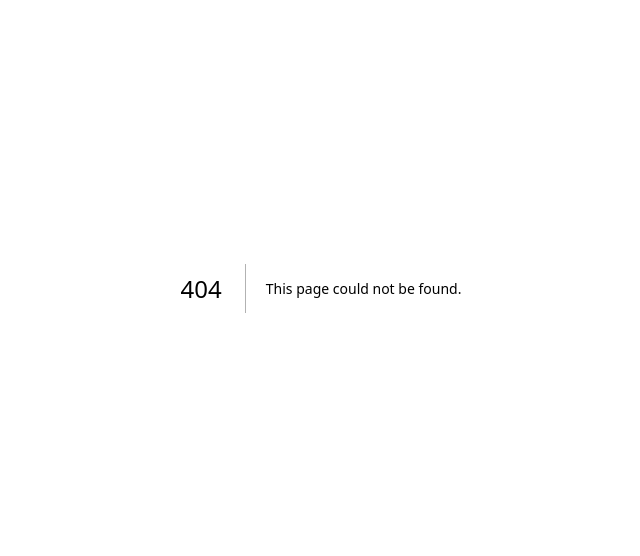
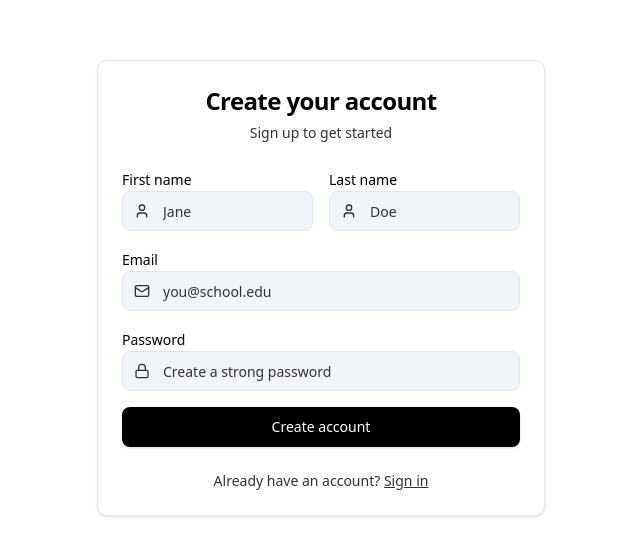
Before and after one commit to dylanparallax/trellis-v4, a Next.js app in the folder apps/web/: page /signup in a window 1280 px wide. Before the commit this address had no page. Shown: the part 112-668 px from the top of the page, without its empty margins (319-959 px from the left). Built offline with nearby package versions, Linux system fonts and the light colour scheme; no server answers.

Commit message:
feat(auth): add signup with first/last name; store in Supabase metadata; link from login

```diff
--- a/apps/web/src/app/login/page.tsx
+++ b/apps/web/src/app/login/page.tsx
@@ -145,6 +145,11 @@ export default function LoginPage() {
               Try Demo Mode
             </Button>
           </div>
+
+          <div className="mt-6 text-center text-sm text-muted-foreground">
+            Don’t have an account?{' '}
+            <a href="/signup" className="underline">Create one</a>
+          </div>
         </CardContent>
       </Card>
     </div>
--- /dev/null
+++ b/apps/web/src/app/signup/page.tsx
@@ -0,0 +1,153 @@
+'use client'
+
+import { useState } from 'react'
+import { useRouter } from 'next/navigation'
+import { Card, CardContent, CardDescription, CardHeader, CardTitle } from '@/components/ui/card'
+import { Button } from '@/components/ui/button'
+import { Input } from '@/components/ui/input'
+import Link from 'next/link'
+import { Mail, Lock, User } from 'lucide-react'
+import { isSupabaseConfigured, signUpWithEmail } from '@/lib/auth/supabase'
+
+export default function SignupPage() {
+  const [firstName, setFirstName] = useState('')
+  const [lastName, setLastName] = useState('')
+  const [email, setEmail] = useState('')
+  const [password, setPassword] = useState('')
+  const [isLoading, setIsLoading] = useState(false)
+  const [error, setError] = useState('')
+  const [info, setInfo] = useState('')
+
+  const router = useRouter()
+
+  const handleSignup = async (e: React.FormEvent) => {
+    e.preventDefault()
+    setIsLoading(true)
+    setError('')
+    setInfo('')
+
+    try {
+      if (!isSupabaseConfigured) {
+        router.push('/dashboard')
+        return
+      }
+
+      const metadata = {
+        firstName,
+        lastName,
+        name: `${firstName} ${lastName}`.trim(),
+      }
+
+      const { data, error } = await signUpWithEmail(email, password, metadata)
+      if (error) {
+        setError(error.message)
+        return
+      }
+
+      // If email confirmation is enabled, no immediate session.
+      if (!data.session) {
+        setInfo('Account created. Please check your email to verify, then sign in.')
+        return
+      }
+
+      router.push('/dashboard')
+    } catch {
+      setError('Signup failed. Please try again.')
+    } finally {
+      setIsLoading(false)
+    }
+  }
+
+  return (
+    <div className="min-h-screen flex items-center justify-center bg-white p-4">
+      <Card className="w-full max-w-md">
+        <CardHeader className="text-center">
+          <CardTitle className="text-2xl font-bold">Create your account</CardTitle>
+          <CardDescription>Sign up to get started</CardDescription>
+        </CardHeader>
+        <CardContent>
+          <form onSubmit={handleSignup} className="space-y-4">
+            <div className="grid grid-cols-1 md:grid-cols-2 gap-4">
+              <div className="space-y-2">
+                <label htmlFor="firstName" className="text-sm font-medium">First name</label>
+                <div className="relative">
+                  <User className="absolute left-3 top-1/2 transform -translate-y-1/2 h-4 w-4 text-muted-foreground" />
+                  <Input
+                    id="firstName"
+                    placeholder="Jane"
+                    value={firstName}
+                    onChange={(e) => setFirstName(e.target.value)}
+                    className="pl-10"
+                    required
+                  />
+                </div>
+              </div>
+              <div className="space-y-2">
+                <label htmlFor="lastName" className="text-sm font-medium">Last name</label>
+                <div className="relative">
+                  <User className="absolute left-3 top-1/2 transform -translate-y-1/2 h-4 w-4 text-muted-foreground" />
+                  <Input
+                    id="lastName"
+                    placeholder="Doe"
+                    value={lastName}
+                    onChange={(e) => setLastName(e.target.value)}
+                    className="pl-10"
+                    required
+                  />
+                </div>
+              </div>
+            </div>
+
+            <div className="space-y-2">
+              <label htmlFor="email" className="text-sm font-medium">Email</label>
+              <div className="relative">
+                <Mail className="absolute left-3 top-1/2 transform -translate-y-1/2 h-4 w-4 text-muted-foreground" />
+                <Input
+                  id="email"
+                  type="email"
+                  placeholder="you@school.edu"
+                  value={email}
+                  onChange={(e) => setEmail(e.target.value)}
+                  className="pl-10"
+                  required
+                />
+              </div>
+            </div>
+
+            <div className="space-y-2">
+              <label htmlFor="password" className="text-sm font-medium">Password</label>
+              <div className="relative">
+                <Lock className="absolute left-3 top-1/2 transform -translate-y-1/2 h-4 w-4 text-muted-foreground" />
+                <Input
+                  id="password"
+                  type="password"
+                  placeholder="Create a strong password"
+                  value={password}
+                  onChange={(e) => setPassword(e.target.value)}
+                  className="pl-10"
+                  required
+                />
+              </div>
+            </div>
+
+            {error && (
+              <div className="text-sm text-destructive bg-destructive/10 p-3 rounded-md">{error}</div>
+            )}
+            {info && (
+              <div className="text-sm text-green-600 bg-green-100 p-3 rounded-md">{info}</div>
+            )}
+
+            <Button type="submit" className="w-full" disabled={isLoading}>
+              {isLoading ? 'Creating account…' : 'Create account'}
+            </Button>
+          </form>
+
+          <div className="mt-6 text-center text-sm text-muted-foreground">
+            Already have an account?{' '}
+            <Link href="/login" className="underline">Sign in</Link>
+          </div>
+        </CardContent>
+      </Card>
+    </div>
+  )
+}
```
